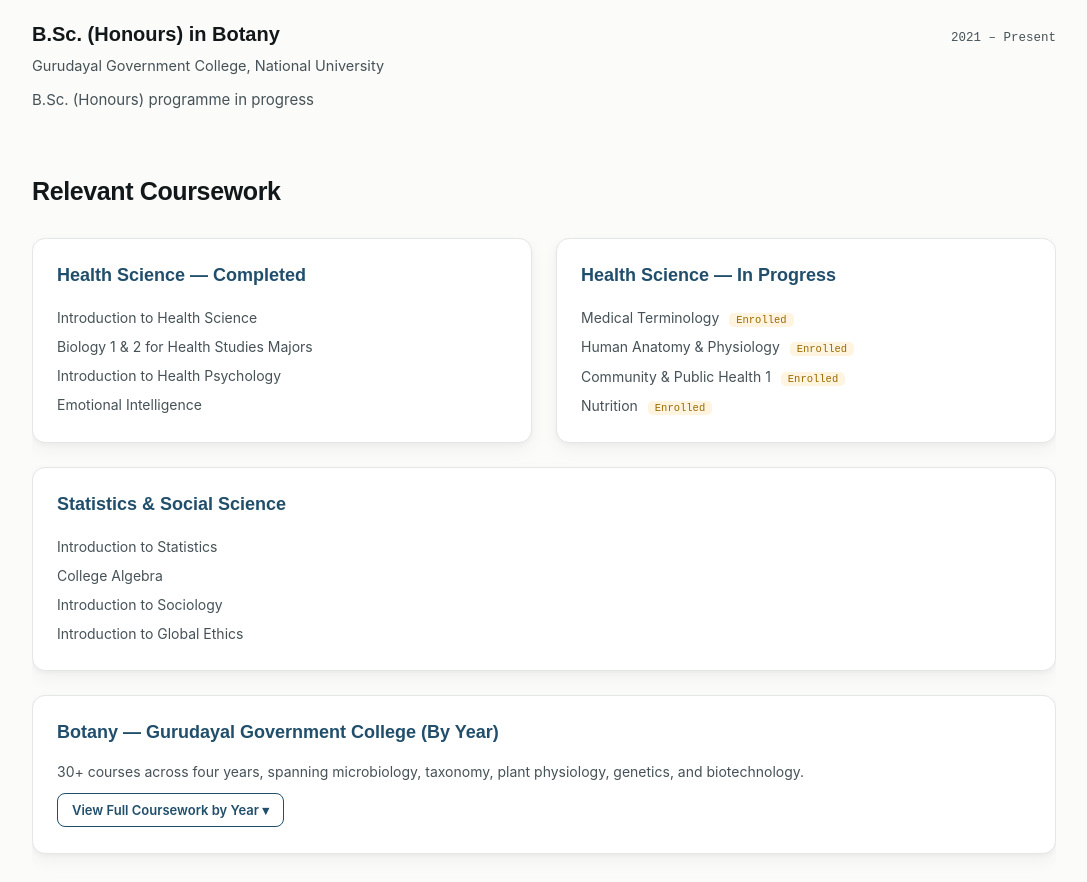
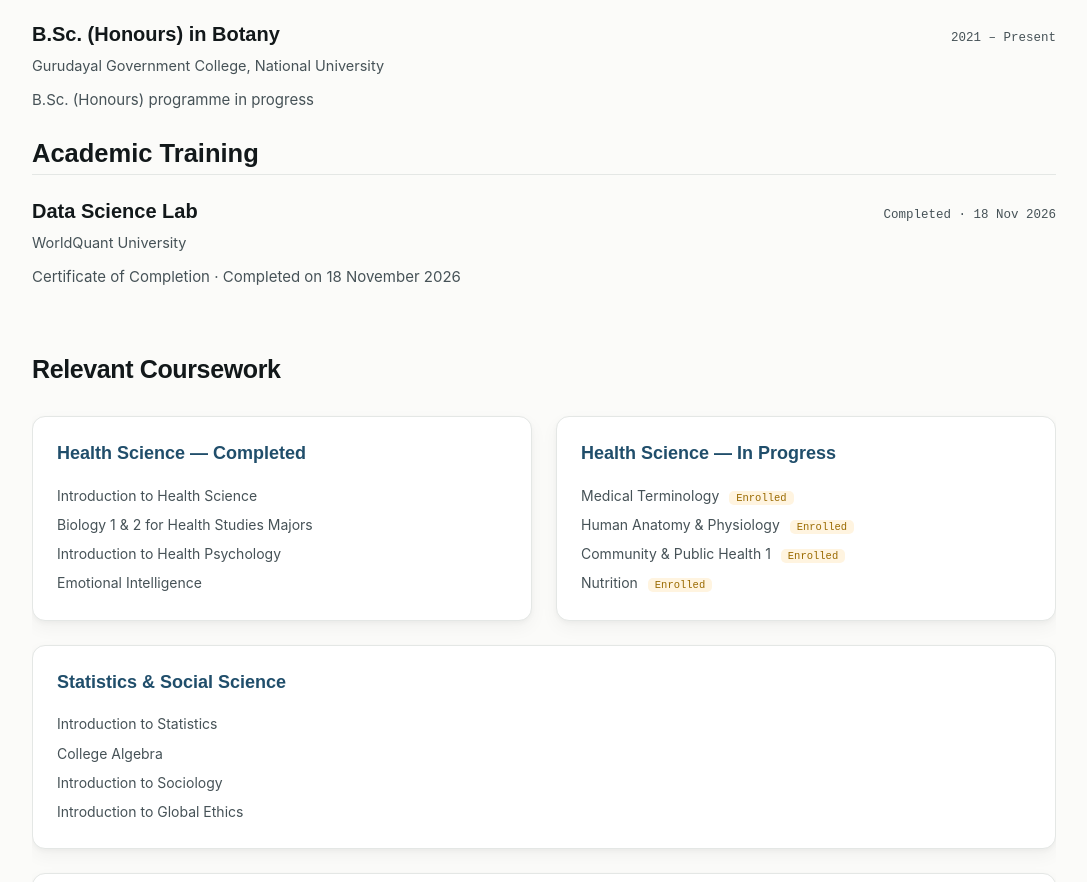
Before and after one commit to azmainemahatab/azmainemahatab.github.io, a plain HTML site: page index.html in a window 1280 px wide. Shown: the part 2080-2962 px from the top of the page, without its empty margins (96-1183 px from the left). Drawn offline with Linux system fonts and the light colour scheme.

Commit message:
Add completed Data Science Lab training

```diff
--- a/index.html
+++ b/index.html
@@ -1577,6 +1577,15 @@
         <span class="entry-date">2021 – Present</span>
       </div>
       <div class="entry-desc">B.Sc. (Honours) programme in progress</div>
+    </div>
+
+    <h2>Academic Training</h2>
+    <div class="entry">
+      <div class="entry-top">
+        <div><span class="entry-title">Data Science Lab</span><br><span class="entry-org">WorldQuant University</span></div>
+        <span class="entry-date">Completed · 18 Nov 2026</span>
+      </div>
+      <div class="entry-desc">Certificate of Completion · Completed on 18 November 2026</div>
     </div>
 
     <div class="section-head" id="coursework" style="margin-top:44px;">
```
